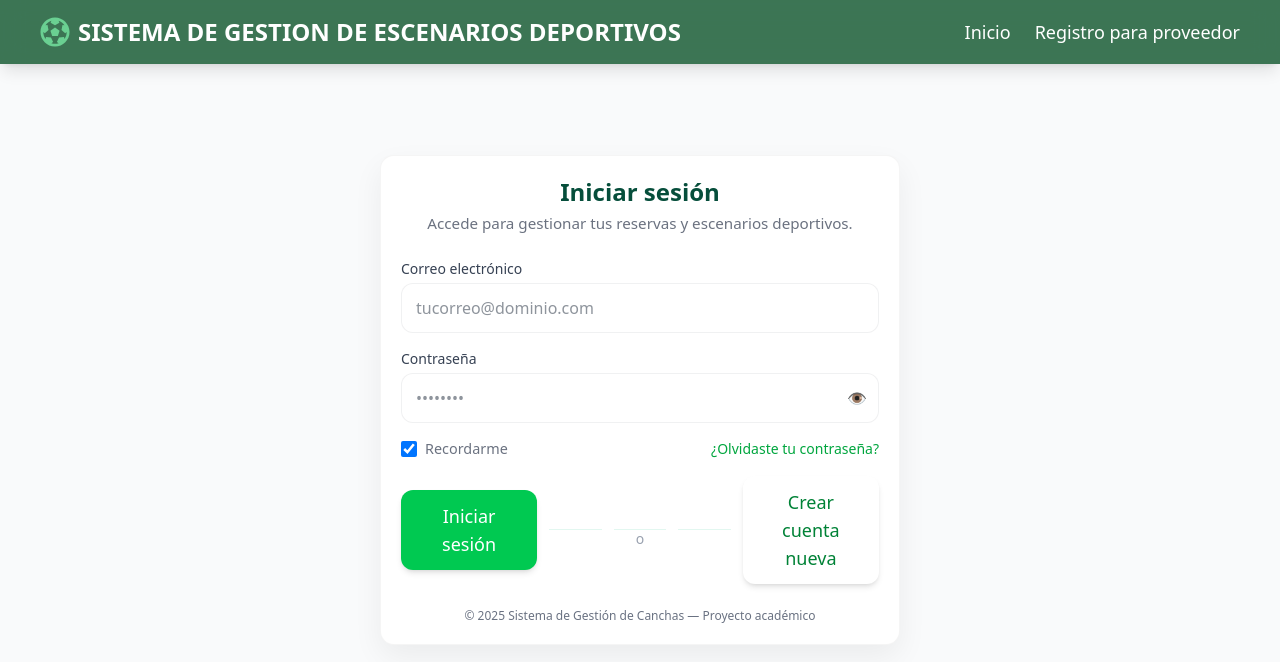
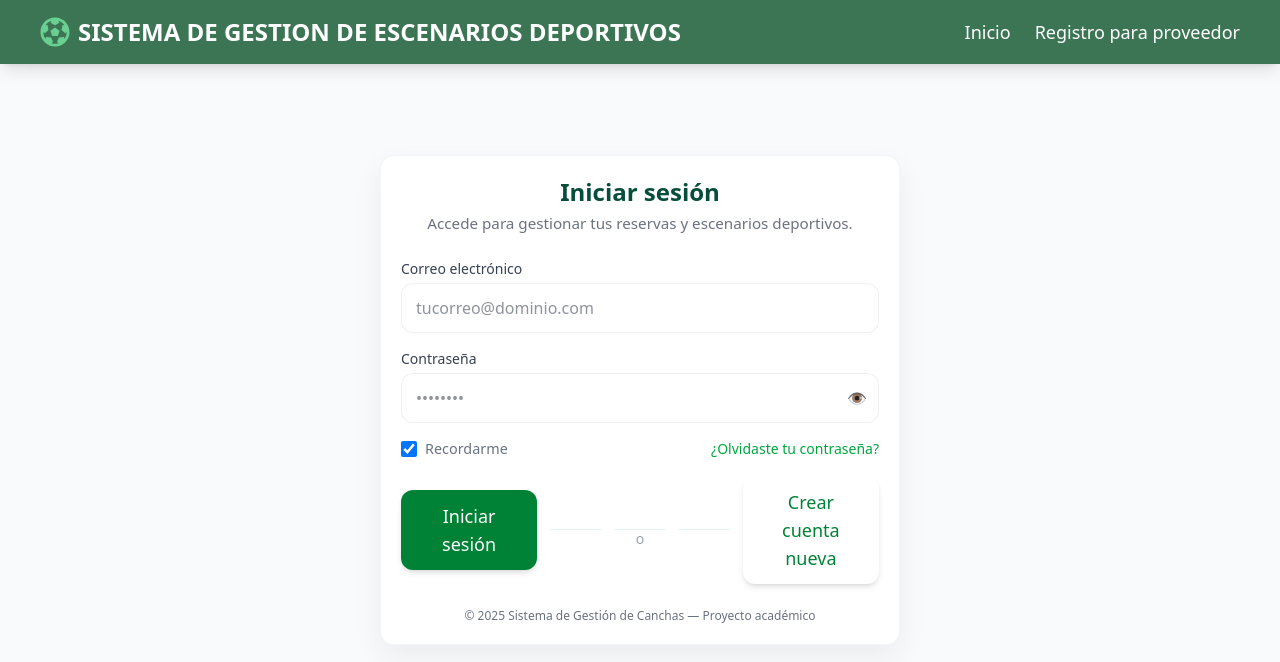
Before and after one commit to bypipe27/SISTEMA-DE-GESTION-DE-ESCENARIOS-DEPORTIVOS-EN-LA-CIUDAD-DE-TULUA, a React (Vite) app in the folder frontend/: page /login in a window 1280 px wide. Shown: the top 662 px of the page. Built offline with nearby package versions, Linux system fonts and the light colour scheme.

Commit message:
Implementacion de estructura de todo el proyecto con modificaciones especificas de atributos ARIA, correciones a sugerencias de lighthouse y demas principios WCAG, pendiente lector de pantalla

```diff
--- a/frontend/src/App.jsx
+++ b/frontend/src/App.jsx
@@ -21,7 +21,9 @@ import CanchasManager from "./pages/CanchasMananger";
 function App() {
   return (
     <Router>
-      <Routes>
+      {/* Landmark principal para lectores de pantalla y Lighthouse */}
+      <main id="main" role="main" aria-label="Contenido principal">
+        <Routes>
         <Route path="/" element={<HomePage />} />
         <Route path="/login" element={<LoginPage />} />
         <Route path="/register" element={<RegisterPage />} />
@@ -38,7 +40,8 @@ function App() {
         <Route path="/reportes-provider" element={<ProviderReportes />} />
         <Route path="/reservas-provider" element={<ProviderReservas />} />
         <Route path="/canchas-manager" element={<CanchasManager />} />
-      </Routes>
+        </Routes>
+      </main>
     </Router>
   );
 }
--- a/frontend/src/components/Button.jsx
+++ b/frontend/src/components/Button.jsx
@@ -1,12 +1,13 @@
 import React from "react";
 
 function Button({ children, color = "green", onClick }) {
-  const base = "px-6 py-3 rounded-xl shadow-md transition text-lg font-medium";
+  const base = "px-6 py-3 rounded-xl shadow-md transition text-lg font-medium focus:outline-none focus-visible:ring-2 focus-visible:ring-offset-2";
 
   const colors = {
-    green: "bg-green-500 hover:bg-green-400 text-white",
-    white: "bg-white hover:bg-gray-200 text-green-700",
-    outline: "border border-white text-white hover:bg-white hover:text-green-700",
+    // Usamos un verde más oscuro para asegurar suficiente contraste con texto blanco
+    green: "bg-green-700 hover:bg-green-800 text-white focus-visible:ring-green-300",
+    white: "bg-white hover:bg-gray-200 text-green-700 focus-visible:ring-green-300",
+    outline: "border border-white text-white hover:bg-white hover:text-green-700 focus-visible:ring-green-300",
   };
 
   return (
--- a/frontend/src/components/NavBar.jsx
+++ b/frontend/src/components/NavBar.jsx
@@ -4,7 +4,7 @@ import { FaFutbol } from "react-icons/fa";
 
 function NavBar() {
   return (
-    <nav className="w-full py-4 px-10 flex justify-between items-center bg-green-900/80 backdrop-blur-md fixed top-0 z-50 shadow-lg text-white">
+    <nav className="w-full py-4 px-10 flex justify-between items-center bg-green-900/80 backdrop-blur-md fixed top-0 z-50 shadow-lg text-white" aria-label="Barra de navegación principal">
       <h1 className="text-2xl font-bold flex items-center gap-2">
         <FaFutbol className="text-green-300 text-3xl animate-pulse" />
         <span>SISTEMA DE GESTION DE ESCENARIOS DEPORTIVOS</span>
--- a/frontend/src/components/NavBarProvider.jsx
+++ b/frontend/src/components/NavBarProvider.jsx
@@ -40,7 +40,7 @@ export default function NavBarProvider({
   };
 
   return (
-    <nav className={`w-full py-4 px-6 flex justify-between items-center bg-green-900/80 backdrop-blur-md fixed top-0 z-50 shadow-lg text-white ${className}`}>
+    <nav className={`w-full py-4 px-6 flex justify-between items-center bg-green-900/80 backdrop-blur-md fixed top-0 z-50 shadow-lg text-white ${className}`} aria-label="Barra de navegación de proveedor">
       <div className="flex items-center gap-3">
         <FaFutbol className="text-green-300 text-3xl" />
         <span className="text-lg font-bold">{brand}</span>
@@ -55,12 +55,14 @@ export default function NavBarProvider({
             className="flex items-center gap-2 bg-white/10 hover:bg-white/20 px-3 py-1 rounded text-sm text-white transition-colors"
             aria-expanded={open}
             aria-haspopup="true"
+            aria-controls="provider-menu"
           >
             Opciones <span className="text-xs">▾</span>
           </button>
 
           {open && (
             <div
+              id="provider-menu"
               className="absolute right-0 mt-2 w-56 bg-white text-gray-900 rounded-md shadow-lg overflow-hidden"
               onMouseLeave={() => setOpen(false)}
               role="menu"
--- a/frontend/src/components/NavBarUser.jsx
+++ b/frontend/src/components/NavBarUser.jsx
@@ -24,7 +24,7 @@ function NavBarUser({ usuarioProp, onLogout }) {
   };
 
   return (
-    <nav className="w-full py-4 px-10 flex justify-between items-center bg-green-900/80 backdrop-blur-md fixed top-0 z-50 shadow-lg text-white font-sans antialiased border-b border-green-800">
+  <nav className="w-full py-4 px-10 flex justify-between items-center bg-green-900/80 backdrop-blur-md fixed top-0 z-50 shadow-lg text-white font-sans antialiased border-b border-green-800" aria-label="Barra de navegación de usuario">
   <h1 className="text-2xl md:text-2xl font-bold flex items-center gap-3 text-white">
     <FaFutbol className="text-green-300 text-3xl animate-pulse" />
     <span className="hidden md:inline">SISTEMA DE GESTIÓN DE ESCENARIOS DEPORTIVOS</span>
@@ -36,18 +36,20 @@ function NavBarUser({ usuarioProp, onLogout }) {
       Hola,&nbsp; <span className="font-medium text-white">{usuario?.nombre || "Usuario"}</span>
     </span>
 
-    <div className="relative">
+      <div className="relative">
       <button
         onClick={() => setOpen((v) => !v)}
         className="flex items-center gap-2 bg-white/10 hover:bg-white/20 px-3 py-1 rounded text-sm text-white transition-colors"
         aria-expanded={open}
         aria-haspopup="true"
+        aria-controls="user-menu"
       >
         Opciones <span className="text-xs">▾</span>
       </button>
 
       {open && (
         <div
+          id="user-menu"
           className="absolute right-0 mt-2 w-56 bg-white text-gray-900 rounded-md shadow-lg overflow-hidden"
           onMouseLeave={() => setOpen(false)}
           role="menu"
--- a/frontend/src/pages/DashboardPage.jsx
+++ b/frontend/src/pages/DashboardPage.jsx
@@ -219,8 +219,8 @@ useEffect(() => {
           </div>
         </aside>
 
-        {/* MAIN */}
-        <main className="md:col-span-9">
+  {/* MAIN (usamos div porque el landmark principal se provee en App.jsx) */}
+  <div className="md:col-span-9">
           <div className="db-card p-6 min-h-[60vh]">
             <div className="flex items-center justify-between mb-4">
               <h2 className="text-2xl font-semibold text-gray-900">Canchas</h2>
@@ -309,7 +309,7 @@ useEffect(() => {
               )}
             </div>
           </div>
-        </main>
+  </div>
       </div>
     </div>
   );
```
